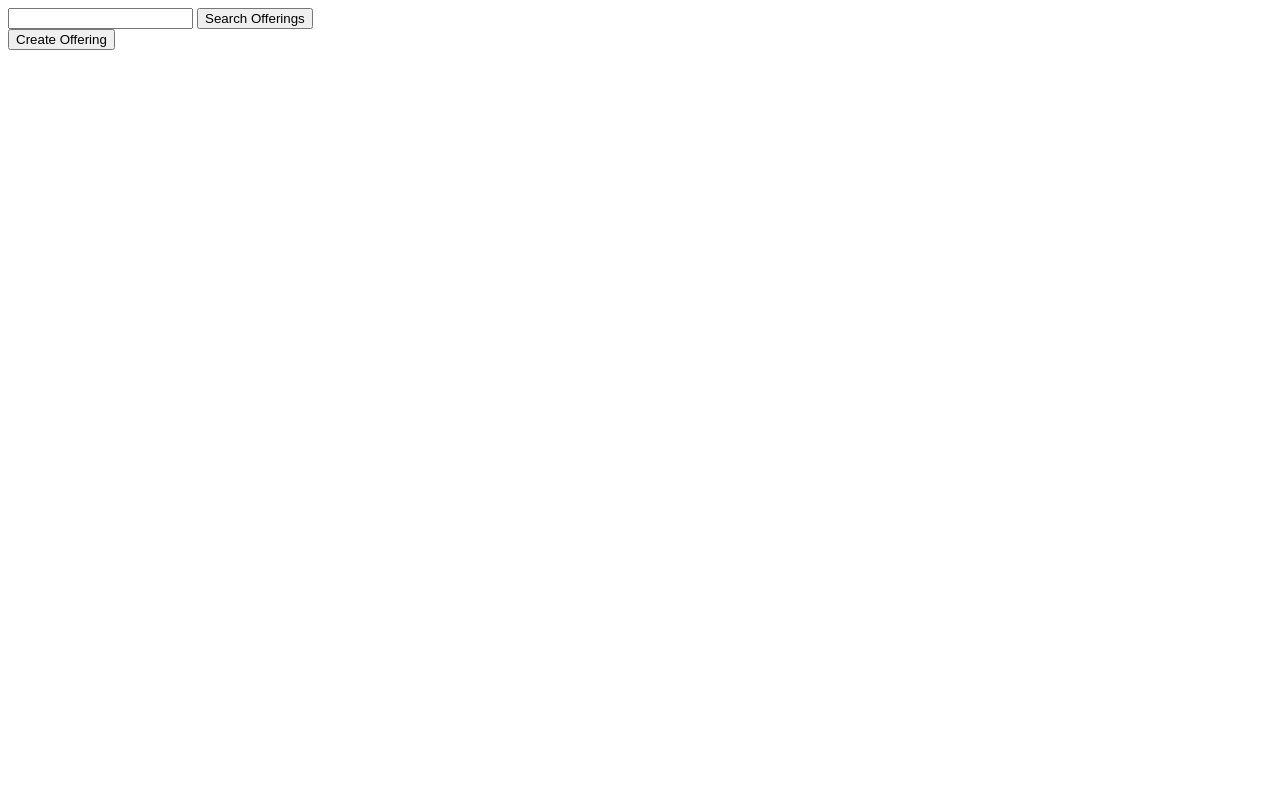
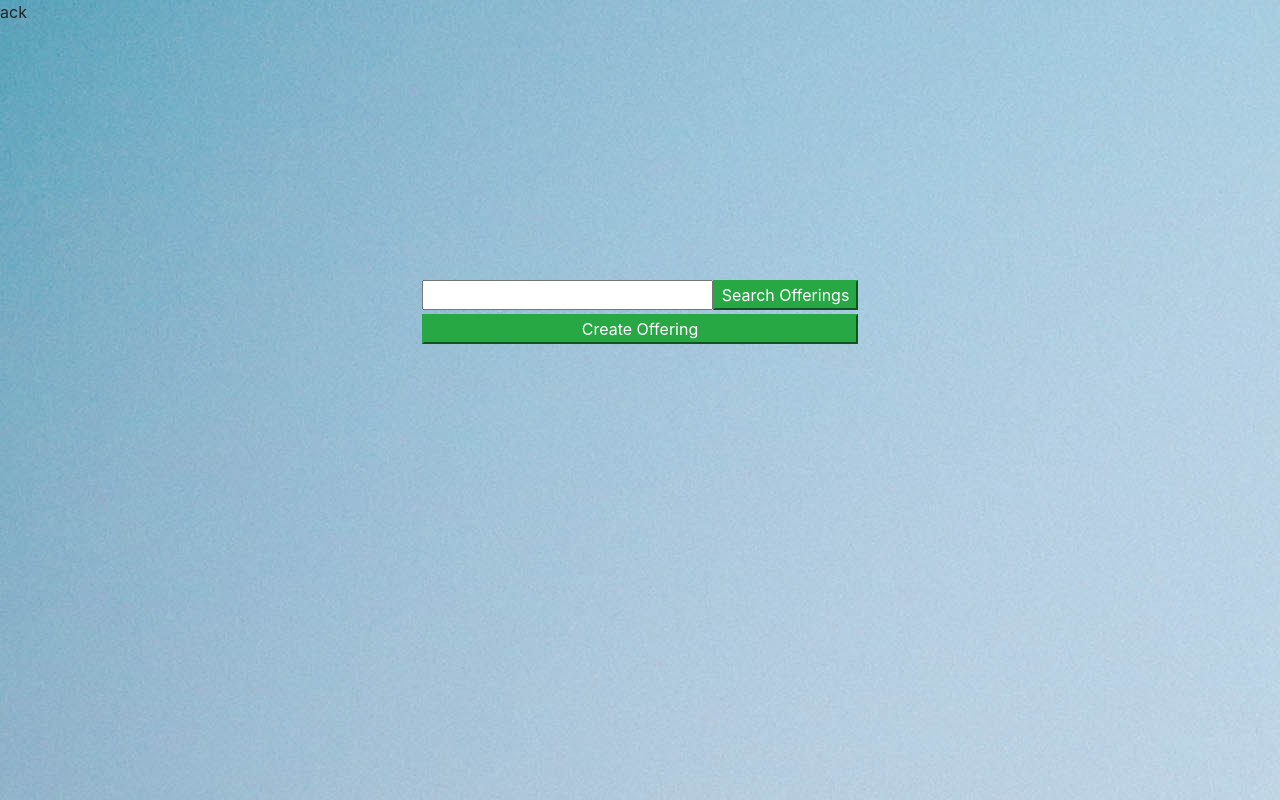
Before and after one commit to MaximilianJohannesObpacher/mealtime, a plain HTML site: page public/templates/index.html in a window 1280 px wide. Drawn offline with nearby package versions, Linux system fonts and the light colour scheme.

Commit message:
Basic bootstrapping of home screen

```diff
--- a/public/templates/index.html
+++ b/public/templates/index.html
@@ -1,21 +1,46 @@
 <!DOCTYPE html>
 <html lang="en">
 <head>
-    <meta charset="UTF-8">
+    <meta charset="UTF-8">ack
     <title>Title</title>
 </head>
-<body ng-app="mealtime" ng_controller="AppCtrl as app">
+<body ng-app="mealtime" ng_controller="AppCtrl as app" background="../O14A0436.jpg" style="overflow:hidden;">
 
-<input type="number" ng-model="app.postalCode"/>
-<button ng-click="app.searchOfferings(app.postalCode)">
-    Search Offerings
-</button>
+<div class="row" style="margin-top: 20%">
+    <div class="col-sm-4">
 
-<form action="createOffering.html">
-    <button>Create Offering</button>
-</form>
+    </div>
+    <div class="col-sm-4">
+        <div class="row">
+            <div class="col-sm-8" style="padding:0; height:30px">
+                <input type="number" ng-model="app.postalCode" style="width:100%; height:100%"/>
+            </div>
+            <div class="col-sm-4" style="padding:0; height:30px">
+                <button class="btn-success" ng-click="app.searchOfferings(app.postalCode)" style="width:100%; height:100%">
+                    Search Offerings
+                </button>
+            </div>
+        </div>
+        <div class="row" style="margin-top: 1%;">
+            <form action="createOffering.html" style="width: 100%; height: 30px">
+                <button class="btn-success" style="width:100%; height:100%">Create Offering</button>
+            </form>
+        </div>
+    </div>
+    <div class="col-sm-4">
 
+    </div>
+
+
+</div>
+
+
+<script src="../node_modules/jquery/dist/jquery.js"></script>
+
+<link rel="stylesheet" href="../node_modules/bootstrap/dist/css/bootstrap.css">
+<script src="../node_modules/bootstrap/dist/js/bootstrap.js"></script>
 <script src="../bower_components/angular/angular.js"></script>
 <script src="../controllers/app.js"></script>
+
 </body>
 </html>
```
Also changed, not shown: public/O14A0436.jpg (added), public/O14A0464.jpg (deleted).
